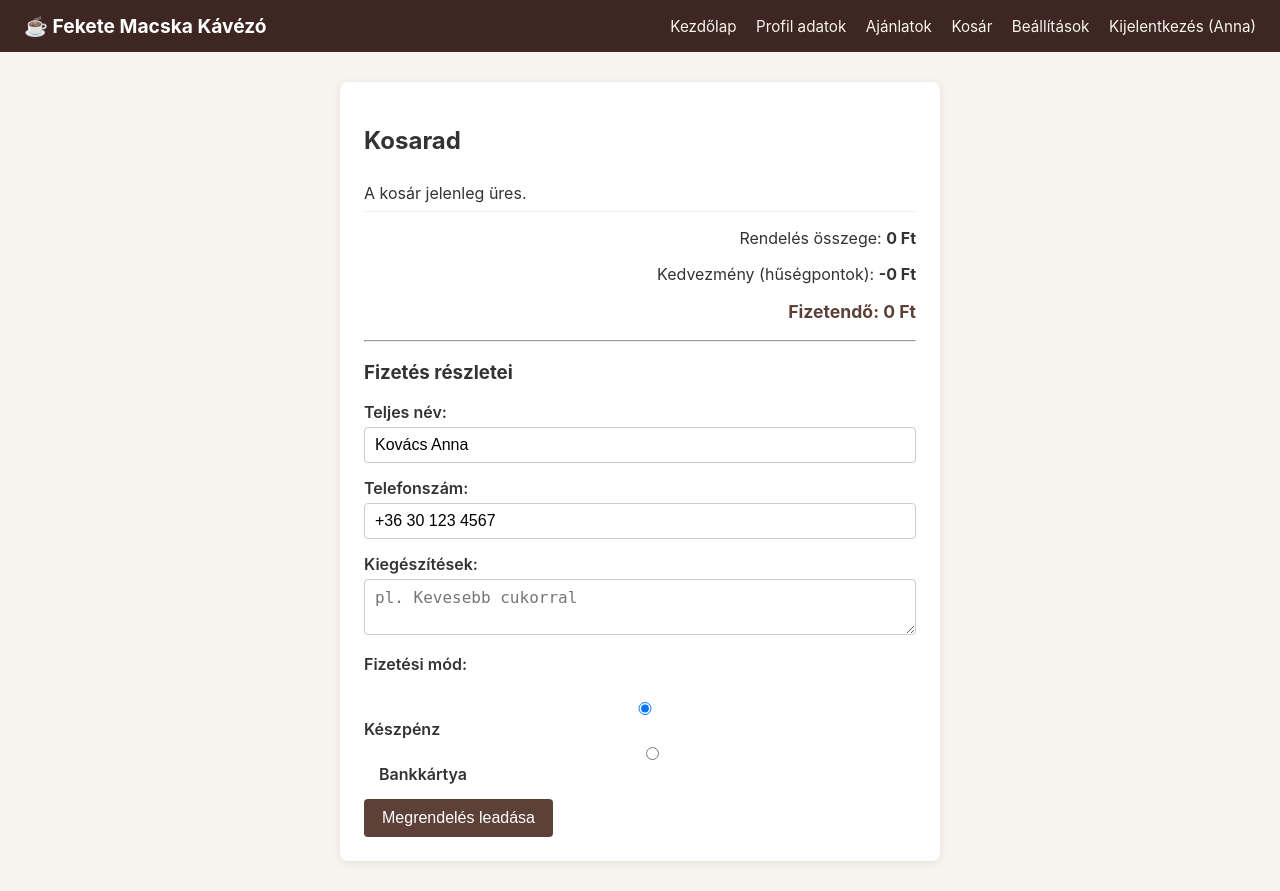
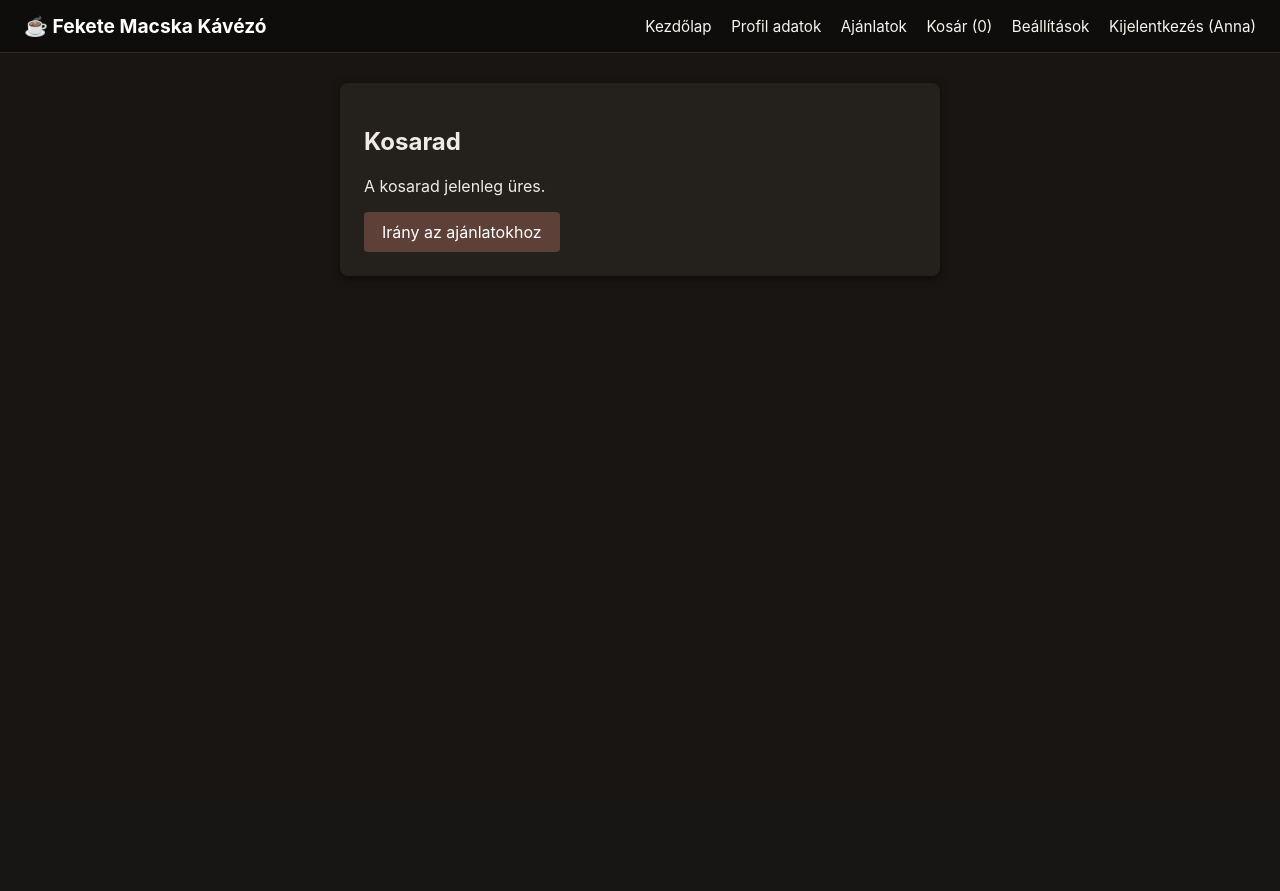
Before and after one commit to heloheloSzia12345/Coffee-Shop, a Rails app: page /cart in a window 1280 px wide. After the commit the page ends 252 px from the top, so only its background shows below. Run offline with Rails 7, Linux system fonts and the light colour scheme; a user stored in the database is signed in; data comes from the database, SQL or seed files in the repository.

Commit message:
views updated

```diff
--- a/app/assets/stylesheets/application.css
+++ b/app/assets/stylesheets/application.css
@@ -158,3 +158,38 @@ body {
   margin: 15px 0;
   text-align: right;
 }
+
+body.dark-mode {
+  background-color: #181512;
+  color: #f0ebe6;
+}
+
+body.dark-mode .app-header {
+  background-color: #0f0d0b;
+  border-bottom: 1px solid #332a24;
+}
+
+body.dark-mode .card {
+  background-color: #24201c;
+  color: #f0ebe6;
+  box-shadow: 0 2px 10px rgba(0,0,0,0.5);
+}
+
+body.dark-mode input,
+body.dark-mode textarea,
+body.dark-mode select {
+  background-color: #332d28;
+  color: #fff;
+  border-color: #554b43;
+}
+
+body.dark-mode .loyalty-box {
+  background-color: #362e28;
+  color: #ffe0b2;
+}
+
+body.dark-mode .data-table th,
+body.dark-mode .data-table td,
+body.dark-mode .cart-list li {
+  border-bottom-color: #3a332d;
+}
--- a/app/views/layouts/application.html.erb
+++ b/app/views/layouts/application.html.erb
@@ -8,15 +8,16 @@
     <%= stylesheet_link_tag "application", media: "all" %>
   </head>
 
-  <body>
+  <body class="<%= 'dark-mode' if session[:dark_mode] %>">
     <header class="app-header">
       <div class="logo">☕ Fekete Macska Kávézó</div>
       <nav class="nav-links">
         <% if current_user %>
+          <% cart_count = Order.current_cart_for(current_user).order_items.sum(:quantity) %>
           <%= link_to "Kezdőlap", dashboard_path %>
           <%= link_to "Profil adatok", profile_path %>
           <%= link_to "Ajánlatok", offers_path %>
-          <%= link_to "Kosár", cart_path %>
+          <%= link_to "Kosár (#{cart_count})", cart_path %>
           <%= link_to "Beállítások", settings_path %>
           <%= link_to "Kijelentkezés (#{current_user.first_name})", logout_path, data: { "turbo-method": :delete } %>
         <% else %>
--- a/app/views/orders/new.html.erb
+++ b/app/views/orders/new.html.erb
@@ -1,23 +1,28 @@
 <div class="card">
   <h2>Kosarad</h2>
 
+  <% if @order.order_items.any? %>
     <ul class="cart-list">
-    <% if @order && @order.order_items.any? %>
       <% @order.order_items.each do |item| %>
-        <li>
-          <span><%= item.quantity %>x <%= item.product.name %></span>
-          <span><%= item.unit_price * item.quantity %> Ft</span>
+        <li style="align-items: center;">
+          <div>
+            <strong><%= item.product.name %></strong><br />
+            <small><%= item.unit_price %> Ft / db</small>
+          </div>
+
+          <div style="display: flex; align-items: center; gap: 8px;">
+            <%= button_to "-", decrease_cart_item_path(item.id), method: :patch, class: "btn-sm", style: "border: none; cursor: pointer;" %>
+            <span><strong><%= item.quantity %> db</strong></span>
+            <%= button_to "+", increase_cart_item_path(item.id), method: :patch, class: "btn-sm", style: "border: none; cursor: pointer;" %>
+            <span style="min-width: 75px; text-align: right; font-weight: bold;"><%= item.unit_price * item.quantity %> Ft</span>
+          </div>
         </li>
-      <% end %>
-    <% else %>
-      <li>A kosár jelenleg üres.</li>
       <% end %>
     </ul>
 
     <div class="price-summary">
-    <p>Rendelés összege: <strong><%= @order ? @order.calculated_total : 0 %> Ft</strong></p>
-    <p>Kedvezmény (hűségpontok): <strong>-<%= @order ? @order.discount : 0 %> Ft</strong></p>
-    <p style="font-size: 1.1rem; color: #5d4037;"><strong>Fizetendő: <%= @order ? @order.calculated_total : 0 %> Ft</strong></p>
+      <p>Rendelés összege: <strong><%= @order.subtotal %> Ft</strong></p>
+      <p style="font-size: 1.15rem;"><strong>Fizetendő: <%= @order.calculated_total %> Ft</strong></p>
     </div>
 
     <hr />
@@ -39,12 +44,26 @@
         <%= f.text_area :notes, rows: 2, placeholder: "pl. Kevesebb cukorral" %>
       </div>
 
+      <% if @user.points >= 10 %>
+        <div class="form-group-checkbox loyalty-box">
+          <%= f.check_box :use_points %>
+          <%= f.label :use_points, "10 hűségpont beváltása (-500 Ft kedvezmény)!" %>
+        </div>
+      <% end %>
+
       <div class="form-group">
         <label>Fizetési mód:</label><br />
         <label><%= f.radio_button :payment_method, "Készpénz", checked: true %> Készpénz</label>
         <label style="margin-left: 15px;"><%= f.radio_button :payment_method, "Bankkártya" %> Bankkártya</label>
       </div>
 
+      <div style="display: flex; justify-content: space-between; margin-top: 20px;">
+        <%= link_to "← További termékek", offers_path, class: "btn btn-secondary" %>
         <%= f.submit "Megrendelés leadása", class: "btn" %>
+      </div>
+    <% end %>
+  <% else %>
+    <p>A kosarad jelenleg üres.</p>
+    <%= link_to "Irány az ajánlatokhoz", offers_path, class: "btn" %>
   <% end %>
 </div>
--- a/app/views/users/settings.html.erb
+++ b/app/views/users/settings.html.erb
@@ -4,11 +4,11 @@
   <%= form_with url: update_settings_path, method: :post, local: true do |f| %>
     <div class="form-group">
       <label for="language">Nyelv:</label>
-      <%= select_tag "language", options_for_select(@languages, "Magyar") %>
+      <%= select_tag "language", options_for_select(@languages, session[:language] || "Magyar") %>
     </div>
 
     <div class="form-group-checkbox">
-      <%= check_box_tag "dark_mode", "1", false %>
+      <%= check_box_tag "dark_mode", "1", session[:dark_mode] %>
       <%= label_tag "dark_mode", "Sötét mód" %>
     </div>
 
--- a/config/routes.rb
+++ b/config/routes.rb
@@ -3,7 +3,7 @@ Rails.application.routes.draw do
 
   get '/login', to: 'sessions#new', as: 'login'
   post '/login', to: 'sessions#create'
-  delete '/logout', to: 'sessions#destroy', as: 'logout'
+  match '/logout', to: 'sessions#destroy', as: 'logout', via: [:get, :delete]
 
   get '/register', to: 'users#new', as: 'register'
   post '/register', to: 'users#create'
```
Also changed, not shown: app/views/products/index.html.erb (+22 -9 lines), 1 other file. Lines whose indentation alone changed are shown as unchanged.
